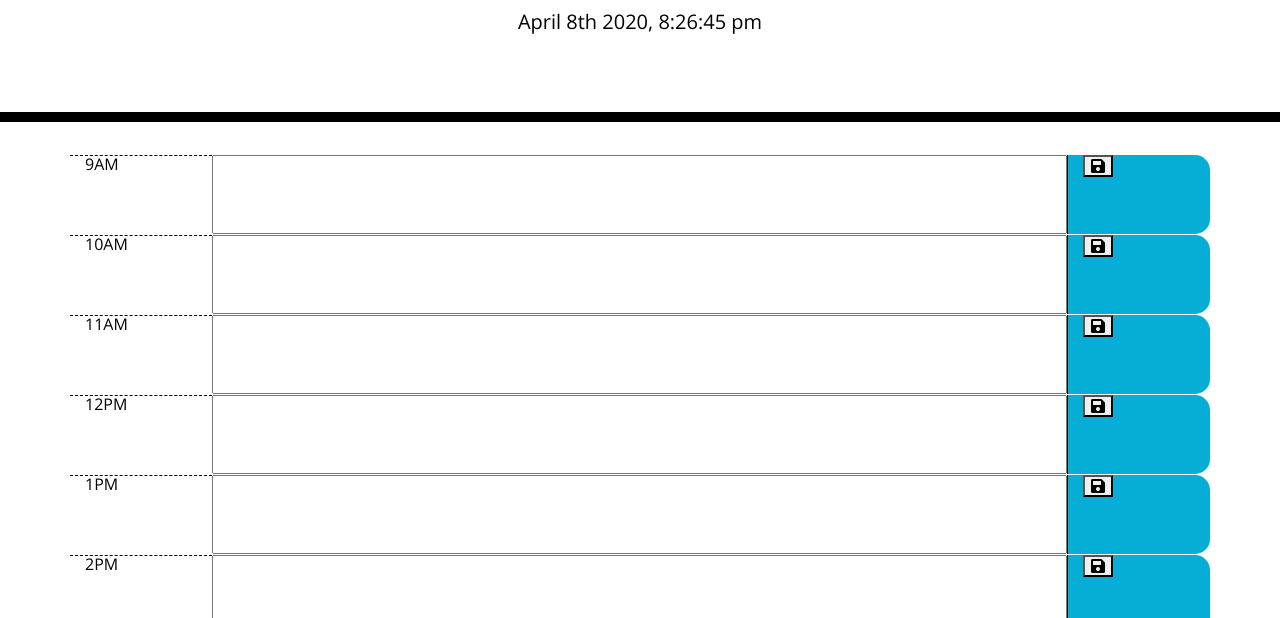
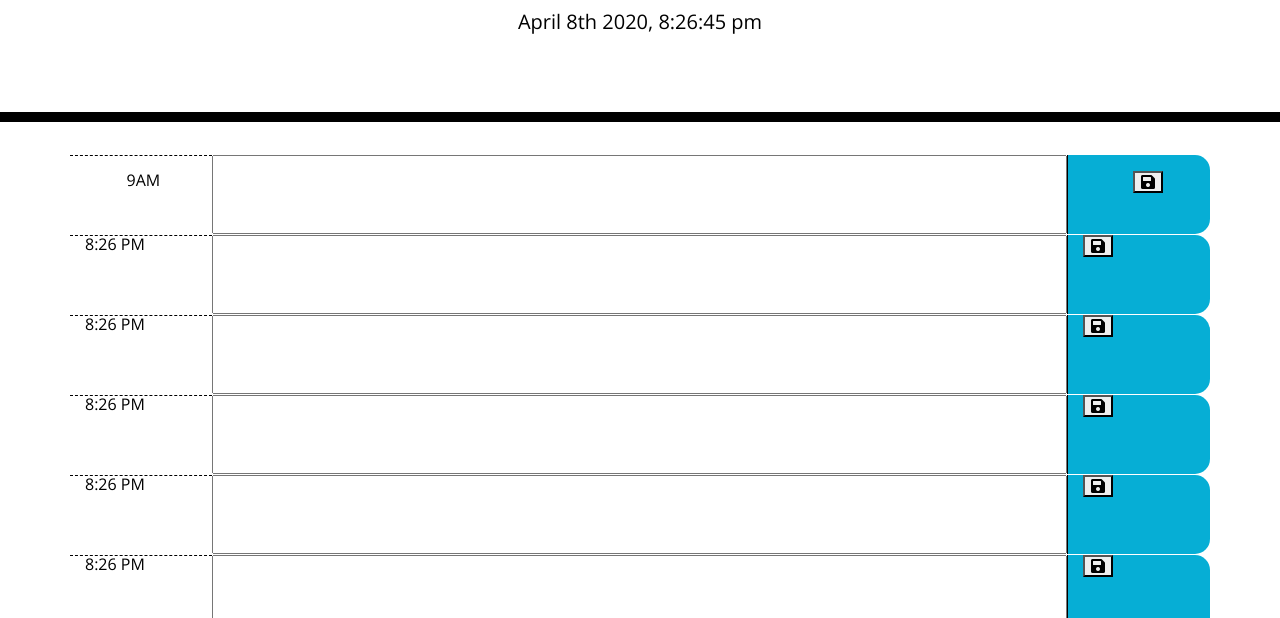
Before and after one commit to Macymo/WorkDayScheduler, a plain HTML site: page Scheduler.html in a window 1280 px wide. Shown: the part 182-800 px from the top of the page. Drawn offline with nearby package versions, Linux system fonts and the light colour scheme.

Commit message:
populating time slots differently than previous code

```diff
--- a/Scheduler.html
+++ b/Scheduler.html
@@ -29,15 +29,15 @@
       <p id="currentDay" class="lead"></p>
     </header>
     <div class="container" id="scheduler">
-      <!-- <div class="row"> -->
-        <!-- <div class="hour col">
+      <div class="row" id="rows">
+        <div class="hour col" id="hour">
           9AM
         </div>
-        <input class="event col-9" type="text">
-          <div class="saveBtn col">
-            <button><i class="fas fa-save"></i></button>
+        <input class="event col-9" type="text" id="events">
+          <div class="saveBtn col" id="save">
+            <button><i class="fas fa-save" id="saveButton"></i></button>
           </div>
-      </div> -->
+      </div>
       <!-- <div class="row">
         <div class="hour col">
           10AM
--- a/script.js
+++ b/script.js
@@ -1,40 +1,88 @@
 var day = document.getElementById("currentDay");
 //console.log("current day");
 var schedule = document.getElementById("scheduler");
+var mainRow = document.getElementById("rows");
+var hourClmn = document.getElementById("hour");
+var scheduleInput = document.getElementById("events");
+var saveBtn = document.getElementById("save");
+var btn = document.getElementById("saveButton");
 
 
 $(day).text(moment().format('MMMM Do YYYY, h:mm:ss a'));
 
-var timeOfDay = ["9AM", "10AM", "11AM", "12PM", "1PM", "2PM", "3PM", "4PM", "5PM", "6PM"];
-for (var i = 0; i < timeOfDay.length; i++) {
-var row = $("<div>");
-row.attr("class","row");
-console.log(timeOfDay);
+var hour = [];
+var hours = moment().format('LT');
+//console.log(hours);
+for(var i = 0; i < 11; i++){
+    mainRow = $("<div>");
+    mainRow.attr("class", "row");
+    console.log(mainRow);
 
-//inside of each row
-var hourCol = $("<div>");
-hourCol.text(timeOfDay[i]);
-hourCol.attr("class", "col hour");
-row.append(hourCol);
-console.log(hourCol);
+var hourClmn = $("<div>");
+hourClmn.text(hours);
+hourClmn.attr("class", "hour col");
+mainRow.append(hourClmn);
+console.log(hourClmn);
 
-//inside each hour col, schedule input
 var scheduleInput = $("<input>");
 scheduleInput.attr("class", "event col-9");
-row.append(scheduleInput);
+mainRow.append(scheduleInput);
 console.log(scheduleInput);
 
-//Save btn div attaches to row
 var saveBtn = $("<div>");
 saveBtn.attr("class", "saveBtn col");
-row.append(saveBtn);
+mainRow.append(saveBtn);
 console.log(saveBtn);
 
-//Actual button attaches to save btn div
-var Btn = $("<button>")
-Btn.attr("class", "fas fa-save");
-saveBtn.append(Btn);
+var btn = $("<button>");
+btn.attr("class", "fas fa-save");
+saveBtn.append(btn);
+console.log(btn);
 
-// append to container
-$(schedule).append(row);
+$(schedule).append(mainRow);
+
 };
+
+
+
+
+
+
+
+
+
+
+
+// var timeOfDay = ["9AM", "10AM", "11AM", "12PM", "1PM", "2PM", "3PM", "4PM", "5PM", "6PM"];
+// for (var i = 0; i < timeOfDay.length; i++) {
+// var row = $("<div>");
+// row.attr("class","row");
+// console.log(timeOfDay);
+
+// //inside of each row
+// var hourCol = $("<div>");
+// hourCol.text(timeOfDay[i]);
+// hourCol.attr("class", "hour col");
+// row.append(hourCol);
+// console.log(hourCol);
+
+// //inside each hour col, schedule input
+// var scheduleInput = $("<input>");
+// scheduleInput.attr("class", "event col-9");
+// row.append(scheduleInput);
+// console.log(scheduleInput);
+
+// //Save btn div attaches to row
+// var saveBtn = $("<div>");
+// saveBtn.attr("class", "saveBtn col");
+// row.append(saveBtn);
+// console.log(saveBtn);
+
+// //Actual button attaches to save btn div
+// var Btn = $("<button>")
+// Btn.attr("class", "fas fa-save");
+// saveBtn.append(Btn);
+
+// // append to container
+// $(schedule).append(row);
+// };
```
